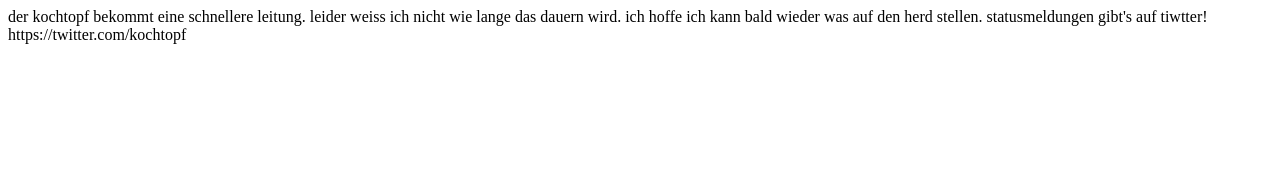
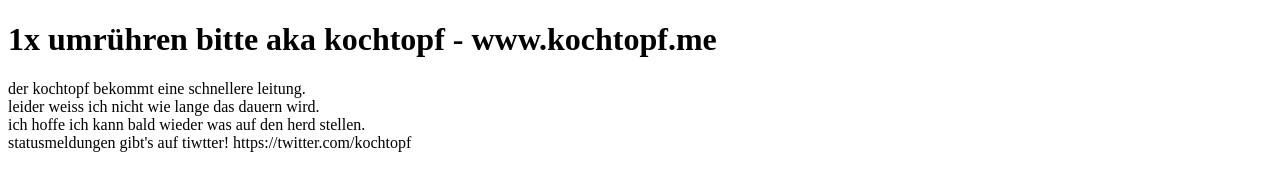
Before and after one commit to kochtopf/kochtopf.github.io, a plain HTML site: page index.html in a window 1280 px wide. Drawn offline with Linux system fonts and the light colour scheme.

Commit message:
Update index.html

```diff
--- a/index.html
+++ b/index.html
@@ -3,9 +3,12 @@
 <head>
   <title>1x umrühren bitte aka kochtopf - www.kochtopf.me</title>
 </head>
+<body>
+<h1>1x umrühren bitte aka kochtopf - www.kochtopf.me</h1>
+  der kochtopf bekommt eine schnellere leitung.<br>
+  leider weiss ich nicht wie lange das dauern wird.<br>
+  ich hoffe ich kann bald wieder was auf den herd stellen.<br>
 
-<body>
-der kochtopf bekommt eine schnellere leitung. leider weiss ich nicht wie lange das dauern wird. ich hoffe ich kann bald wieder was auf den herd stellen. statusmeldungen gibt's auf tiwtter! https://twitter.com/kochtopf
+  statusmeldungen gibt's auf tiwtter! https://twitter.com/kochtopf
 </body>
-
 </html>
```
